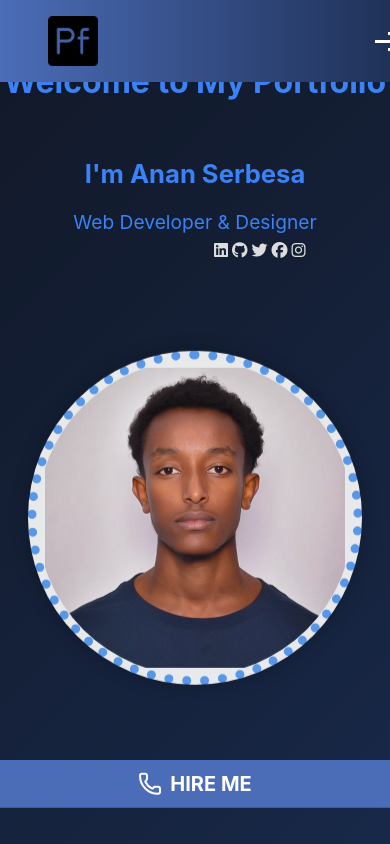
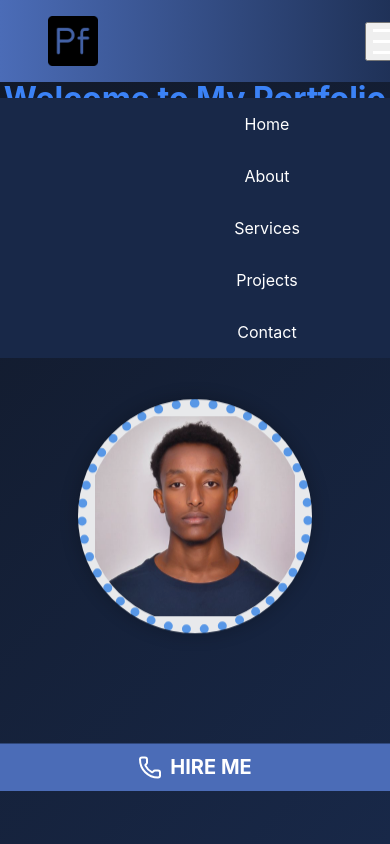
Before and after one commit to AnanSer/Portfolio, a React (Create React App) app: page / in a window 390 px wide. Both pictures are taken after a click on the button 387 px from the left and 41 px from the top of the page. Shown: the top 844 px of the page. Built offline with nearby package versions, Linux system fonts and the light colour scheme; a web font is replaced by a local one.

Commit message:
enhanced styles for responsiveness and updated social icons integration in footer

```diff
--- a/src/assets/icons/social-icons.js
+++ b/src/assets/icons/social-icons.js
@@ -1,27 +1,28 @@
 import React from "react";
+import { Linkedin, Github, Twitter, Facebook, Instagram } from "lucide-react";
 import styles from "./social-icons.module.css"; // Import the CSS file for styles
 
 const SocialIcons = () => {
   const socialLinks = [
     {
       href: "https://www.linkedin.com/in/anan-ser1177/",
-      className: "fab fa-linkedin",
+      icon: <Linkedin />,
     },
     {
       href: "https://github.com/AnanSer",
-      className: "fab fa-github",
+      icon: <Github />,
     },
     {
       href: "https://x.com/anan_ser1177",
-      className: "fab fa-twitter",
+      icon: <Twitter />,
     },
     {
       href: "https://www.facebook.com",
-      className: "fab fa-facebook",
+      icon: <Facebook />,
     },
     {
       href: "https://www.instagram.com/__anan_242/",
-      className: "fab fa-instagram",
+      icon: <Instagram />,
     },
   ];
 
@@ -34,9 +35,8 @@ const SocialIcons = () => {
             className={styles["social-icon"]}
             target="_blank"
             rel="noopener noreferrer"
-            style={{ textDecoration: "none" }} // Hide the white dot or marker
           >
-            <i className={link.className}></i>
+            {link.icon}
           </a>
         </li>
       ))}
--- a/src/assets/icons/social-icons.module.css
+++ b/src/assets/icons/social-icons.module.css
@@ -1,27 +1,26 @@
 .social-icons {
   display: flex;
-  margin-top: 3rem;
+  /* margin-top: 4rem; */
   width: 20rem;
   position: absolute;
-  bottom: 5.5rem;
-  right: 4rem;
+  bottom: 3.5rem;
+  right: 1.6rem;
   list-style: none; /* Remove default list styling */
   padding: 0;
-  margin: 0;
+  /* margin: 4rem; */
   gap: 1rem;
 }
 
 .social-icon {
   color: #ddd; /* Adjust color as needed */
-  -webkit-transition: color 0.3s ease;
-  transition: color 0.3s ease;
   font-size: 2rem;
+  transition: color 0.3s ease, transform 0.3s ease, box-shadow 0.3s ease; /* Ensure transition is applied here */
 }
 
 .social-icon:hover {
   color: #0073b1; /* Adjust hover color as needed */
-  transform: scale(1.2); /* Make the icon bigger on hover */
-  transition: transform 0.3s ease; /* Smooth transition for the scaling effect */
+  transform: scale(1.2) rotate(10deg); /* Make the icon bigger and rotate on hover */
+  box-shadow: 0 4px 8px rgba(0, 0, 0, 0.2); /* Add a shadow effect */
 }
 
 /* Hide the ::marker pseudo-element */
@@ -34,7 +33,6 @@
   .social-icons {
     top: 15rem;
     margin: 0 auto;
-
     gap: 0.5rem;
   }
 
--- a/src/components/About/about.module.css
+++ b/src/components/About/about.module.css
@@ -94,3 +94,46 @@
 .skills li:nth-child(5) {
   animation-delay: 0.5s;
 }
+
+/* Media Queries for Responsiveness */
+@media (max-width: 768px) {
+  .about,
+  .skills {
+    padding: 3rem 1rem;
+  }
+
+  .about h2,
+  .skills h2 {
+    font-size: 2rem;
+  }
+
+  .about p {
+    font-size: 1rem;
+  }
+
+  .skills li {
+    font-size: 0.875rem;
+    padding: 0.5rem;
+  }
+}
+
+@media (max-width: 480px) {
+  .about,
+  .skills {
+    padding: 2rem 1rem;
+  }
+
+  .about h2,
+  .skills h2 {
+    font-size: 1.5rem;
+  }
+
+  .about p {
+    font-size: 0.875rem;
+  }
+
+  .skills li {
+    font-size: 0.75rem;
+    padding: 0.25rem 0.5rem;
+  }
+}
--- a/src/components/Footer/Footer.js
+++ b/src/components/Footer/Footer.js
@@ -1,67 +1,25 @@
 import React from "react";
-import { GitlabIcon as GitHub, Linkedin, Twitter } from "lucide-react";
+// import { GitlabIcon as GitHub, Linkedin, Twitter } from "lucide-react";
 import styles from "./footer.module.css";
+import SocialIcons from "../../assets/icons/social-icons";
 
 const Footer = () => {
   return (
     <footer className={styles.footer}>
       <div className={styles.footerContent}>
         <div className={styles.footerSection}>
-          <h3 className={styles.footerTitle}>Your Name</h3>
           <p className={styles.footerText}>Web Developer & Designer</p>
         </div>
-        <div className={styles.footerSection}>
-          <h3 className={styles.footerTitle}>Quick Links</h3>
-          <ul className={styles.footerLinks}>
-            <li>
-              <a href="/" className={styles.footerLink}>
-                Home
-              </a>
-            </li>
-            <li>
-              <a href="/projects" className={styles.footerLink}>
-                Projects
-              </a>
-            </li>
-            <li>
-              <a href="/contact" className={styles.footerLink}>
-                Contact
-              </a>
-            </li>
-          </ul>
-        </div>
+
         <div className={styles.footerSection}>
           <h3 className={styles.footerTitle}>Connect</h3>
-          <div className={styles.socialLinks}>
-            <a
-              href="https://github.com/yourusername"
-              target="_blank"
-              rel="noopener noreferrer"
-              className={styles.socialLink}
-            >
-              <GitHub size={24} />
-            </a>
-            <a
-              href="https://linkedin.com/in/yourusername"
-              target="_blank"
-              rel="noopener noreferrer"
-              className={styles.socialLink}
-            >
-              <Linkedin size={24} />
-            </a>
-            <a
-              href="https://twitter.com/yourusername"
-              target="_blank"
-              rel="noopener noreferrer"
-              className={styles.socialLink}
-            >
-              <Twitter size={24} />
-            </a>
-          </div>
+          <SocialIcons />
         </div>
       </div>
       <div className={styles.footerBottom}>
-        <p>&copy; {new Date().getFullYear()} Your Name. All rights reserved.</p>
+        <p>
+          &copy; {new Date().getFullYear()} Anan Serbesa . All rights reserved.
+        </p>
       </div>
     </footer>
   );
--- a/src/components/Header/header.js
+++ b/src/components/Header/header.js
@@ -1,8 +1,10 @@
-import React from "react";
+import React, { useState } from "react";
 import style from "./header.module.css";
 import portfolio from "../../assets/images/portfolio.png";
 
 const Navbar = () => {
+  const [menuActive, setMenuActive] = useState(false);
+
   const navItems = [
     { name: "Home", path: "#home" },
     { name: "About", path: "#about" },
@@ -11,20 +13,74 @@ const Navbar = () => {
     { name: "Contact", path: "#contact" },
   ];
 
+  const easeInOutQuad = (t) => (t < 0.5 ? 2 * t * t : -1 + (4 - 2 * t) * t);
+
+  const smoothScroll = (target, duration) => {
+    const start = window.pageYOffset;
+    const end = target.offsetTop;
+    const distance = end - start;
+    let startTime = null;
+
+    const animation = (currentTime) => {
+      if (startTime === null) startTime = currentTime;
+      const timeElapsed = currentTime - startTime;
+      const run = easeInOutQuad(timeElapsed / duration) * distance + start;
+      window.scrollTo(0, run);
+      if (timeElapsed < duration) requestAnimationFrame(animation);
+    };
+
+    requestAnimationFrame(animation);
+  };
+
+  const handleSmoothScroll = (e, path) => {
+    e.preventDefault();
+    const targetElement = document.querySelector(path);
+    if (targetElement) {
+      smoothScroll(targetElement, 1000); // 1000ms for the duration
+    }
+    setMenuActive(false);
+  };
+
+  const handleClick = (e) => {
+    const links = document.querySelectorAll(`.${style["navbar-link"]}`);
+    links.forEach((link) => link.classList.remove(style["navbar-link-active"]));
+    e.target.classList.add(style["navbar-link-active"]);
+    setTimeout(() => {
+      e.target.classList.remove(style["navbar-link-active"]);
+    }, 300); // Duration of the active effect
+  };
+
+  const toggleMenu = () => {
+    setMenuActive(!menuActive);
+  };
+
   return (
     <nav className={style.navbar}>
       <div className={style["navbar-container"]}>
         <img src={portfolio} alt="Logo" className={style["navbar-logo"]} />
-        <ul className={style["navbar-menu"]}>
+        <ul
+          className={`${style["navbar-menu"]} ${
+            menuActive ? style.active : ""
+          }`}
+        >
           {navItems.map((item, index) => (
             <li key={index} className={style["navbar-item"]}>
-              <a href={item.path} className={style["navbar-link"]}>
+              <a
+                href={item.path}
+                className={style["navbar-link"]}
+                onClick={(e) => {
+                  handleSmoothScroll(e, item.path);
+                  handleClick(e);
+                }}
+              >
                 {item.name}
               </a>
             </li>
           ))}
         </ul>
-        <button className={style["navbar-toggle"]}>
+        <button className={style["navbar-toggle"]} onClick={toggleMenu}>
+          <span className={style["navbar-toggle-icon"]}></span>
+          <span className={style["navbar-toggle-icon"]}></span>
           <span className={style["navbar-toggle-icon"]}></span>
         </button>
       </div>
--- a/src/components/Header/header.module.css
+++ b/src/components/Header/header.module.css
@@ -22,102 +22,69 @@
   height: auto; /* Maintain aspect ratio */
   color: #ffffff;
   font-size: 1.5rem;
-  font-weight: bold;
-  text-decoration: none;
-  transition: color 0.3s ease;
-}
-
-.navbar-logo:hover {
-  color: #60a5fa;
 }
 
 .navbar-menu {
   display: flex;
-  list-style-type: none;
-  margin: 0;
-  padding: 0;
+  list-style: none;
 }
 
 .navbar-item {
-  margin-left: 1.5rem;
+  margin-left: 2rem;
 }
 
 .navbar-link {
   color: #ffffff;
   text-decoration: none;
-  font-size: 1.4rem;
-  transition: color 0.3s ease;
+  font-size: 1rem;
   position: relative;
+  transition: color 0.3s ease, transform 0.3s ease;
+}
+
+.navbar-link::before {
+  content: "";
+  position: absolute;
+  width: 0;
+  height: 2px;
+  bottom: -2px;
+  left: 0;
+  background-color: #ffffff;
+  visibility: hidden;
+  transition: all 0.3s ease-in-out;
 }
 
 .navbar-link:hover {
-  color: #3b82f6;
+  color: #5d7eca; /* Change color on hover */
+  transform: scale(1.3); /* Slightly enlarge the text */
 }
 
-.navbar-link::after {
-  content: "";
-  position: absolute;
-  width: 100%;
-  height: 2px;
-  bottom: -5px;
-  left: 0;
-  background-color: #3b82f6;
-  transform: scaleX(0);
-  transition: transform 0.3s ease;
-}
-
-.navbar-link:hover::after {
-  transform: scaleX(1);
+.navbar-link:hover::before {
+  visibility: visible;
+  width: 100%; /* Expand the underline */
 }
 
 .navbar-toggle {
   display: none;
-  background: none;
-  border: none;
+  flex-direction: column;
   cursor: pointer;
 }
 
 .navbar-toggle-icon {
-  display: block;
   width: 25px;
   height: 3px;
   background-color: #ffffff;
-  position: relative;
-  transition: background-color 0.3s ease;
-}
-
-.navbar-toggle-icon::before,
-.navbar-toggle-icon::after {
-  content: "";
-  position: absolute;
-  width: 100%;
-  height: 100%;
-  background-color: #ffffff;
-  transition: all 0.3s ease;
-}
-
-.navbar-toggle-icon::before {
-  top: -8px;
-}
-
-.navbar-toggle-icon::after {
-  bottom: -8px;
+  margin: 4px 0;
 }
 
 @media (max-width: 768px) {
-  .navbar-container {
-    padding: 0 1rem;
-  }
-
   .navbar-menu {
     display: none;
     flex-direction: column;
+    width: 100%;
     position: absolute;
     top: 100%;
     left: 0;
-    width: 100%;
-    background: linear-gradient(90deg, #4b6cb7 0%, #182848 100%);
-    padding: 1rem 0;
+    background-color: #182848;
   }
 
   .navbar-menu.active {
@@ -125,20 +92,11 @@
   }
 
   .navbar-item {
-    margin: 0.5rem 0;
+    margin: 1rem 0;
+    text-align: center;
   }
 
   .navbar-toggle {
-    display: block;
+    display: flex;
   }
 }
-
-@media (max-width: 480px) {
-  .navbar-logo {
-    font-size: 1.2rem;
-  }
-
-  .navbar-link {
-    font-size: 1.2rem;
-  }
-}
--- a/src/components/Home/home.js
+++ b/src/components/Home/home.js
@@ -72,7 +72,6 @@ const HomePage = () => {
 
         <div className={style["floating-background"]}></div>
 
-        <SocialIcons />
         <div className={style["profile-picture"]} ref={profileRef}>
           <img src={me} alt="Your Name" />
         </div>
--- a/src/components/Home/home.module.css
+++ b/src/components/Home/home.module.css
@@ -226,6 +226,8 @@
 
   .profile-picture {
     margin-top: 2rem;
+    width: 200px;
+    height: 200px;
   }
 
   .hero h1 {
@@ -304,137 +306,3 @@
 .hero.scrolled::after {
   transform: translateY(0);
 }
-
-/* .home-page {
-  padding-top: 0;
-  margin: 0;
-  height: 100%;
-}
-
-.hero {
-  height: 100vh;
-  display: flex;
-  align-items: center;
-  justify-content: space-around;
-  background: linear-gradient(135deg, #111827 0%, #182848 100%);
-  color: #60a5fa;
-  position: relative;
-  overflow: hidden;
-}
-
-.hero-content {
-  z-index: 1;
-}
-
-.hero h1 {
-  font-size: 3rem;
-  margin-bottom: 1rem;
-}
-
-.hero p {
-  font-size: 1.5rem;
-}
-
-.profile-picture {
-  width: 300px;
-  height: 300px;
-  border-radius: 50%;
-  overflow: hidden;
-  border: 5px solid white;
-  box-shadow: 0 0 20px rgba(0, 0, 0, 0.3);
-}
-
-.profile-picture img {
-  width: 100%;
-  height: 100%;
-  object-fit: cover;
-}
-
-.about,
-.skills {
-  padding: 4rem 2rem;
-  max-width: 800px;
-  margin: 0 auto;
-  text-align: center;
-}
-
-.about h2,
-.skills h2 {
-  font-size: 2.5rem;
-  margin-bottom: 2rem;
-  color: #4b6cb7;
-}
-
-.skills ul {
-  list-style-type: none;
-  padding: 0;
-  display: flex;
-  flex-wrap: wrap;
-  justify-content: center;
-  gap: 1rem;
-}
-
-.skills li {
-  background-color: #4b6cb7;
-  color: white;
-  padding: 0.5rem 1rem;
-  border-radius: 20px;
-  font-size: 1rem;
-  transition: transform 0.3s ease, box-shadow 0.3s ease;
-}
-
-.skills li:hover {
-  transform: translateY(-5px);
-  box-shadow: 0 5px 15px rgba(75, 108, 183, 0.4);
-}
-
-.skills.visible li {
-  animation: fadeInUp 0.5s ease forwards;
-  opacity: 0;
-}
-
-@keyframes fadeInUp {
-  from {
-    opacity: 0;
-    transform: translateY(20px);
-  }
-  to {
-    opacity: 1;
-    transform: translateY(0);
-  }
-}
-
-.skills li:nth-child(1) {
-  animation-delay: 0.1s;
-}
-.skills li:nth-child(2) {
-  animation-delay: 0.2s;
-}
-.skills li:nth-child(3) {
-  animation-delay: 0.3s;
-}
-.skills li:nth-child(4) {
-  animation-delay: 0.4s;
-}
-.skills li:nth-child(5) {
-  animation-delay: 0.5s;
-}
-
-@media (max-width: 768px) {
-  .hero {
-    flex-direction: column;
-    text-align: center;
-  }
-
-  .profile-picture {
-    margin-top: 2rem;
-  }
-
-  .hero h1 {
-    font-size: 2rem;
-  }
-
-  .hero p {
-    font-size: 1.2rem;
-  }
-} */
--- a/src/components/Services/service.module.css
+++ b/src/components/Services/service.module.css
@@ -160,8 +160,8 @@
   }
 
   .serviceItem {
-    width: 100%;
-    padding: 1rem;
+    width: 80%;
+    padding: 3rem;
   }
 }
 
```
